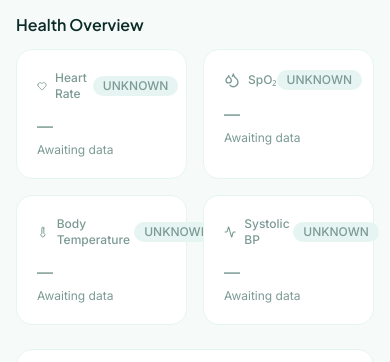
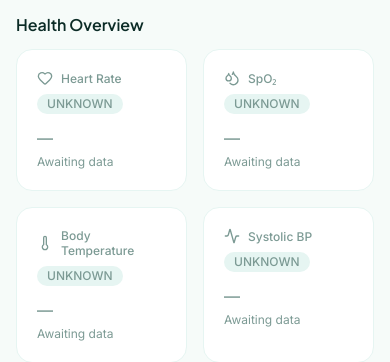
Before and after one commit to risdev18/capstone, a Next.js app: page /dashboard in a window 390 px wide. Shown: the part 459-821 px from the top of the page. Built offline with nearby package versions, Linux system fonts and the light colour scheme; no server answers; the database is empty; sample sign-in values are in the browser's storage.

Commit message:
fix: make health cards mobile-responsive

```diff
--- a/app/(dashboard)/dashboard/page.tsx
+++ b/app/(dashboard)/dashboard/page.tsx
@@ -203,14 +203,14 @@ export default function DashboardPage() {
 
             return (
               <div key={metric} className={`card card-hover rounded-2xl p-5 border ${getStatusBg(status)}`}>
-                <div className="flex items-center justify-between mb-3">
+                <div className="flex flex-col 2xl:flex-row 2xl:items-center justify-between gap-2 mb-3">
                   <div className="flex items-center gap-2">
-                    <Icon className={`h-4 w-4 ${getStatusColor(status)}`} />
-                    <span className="text-xs font-medium" style={{ color: 'var(--muted-fg)' }}>
+                    <Icon className={`h-4 w-4 flex-shrink-0 ${getStatusColor(status)}`} />
+                    <span className="text-xs font-medium leading-tight line-clamp-2" style={{ color: 'var(--muted-fg)' }}>
                       {config.label}
                     </span>
                   </div>
-                  <span className={`badge text-[10px] ${status === 'NORMAL' ? 'badge-normal' : status === 'WARNING' ? 'badge-warning' : status === 'CRITICAL' ? 'badge-critical' : 'badge-offline'}`}>
+                  <span className={`badge text-[10px] w-fit whitespace-nowrap ${status === 'NORMAL' ? 'badge-normal' : status === 'WARNING' ? 'badge-warning' : status === 'CRITICAL' ? 'badge-critical' : 'badge-offline'}`}>
                     {status}
                   </span>
                 </div>
```
